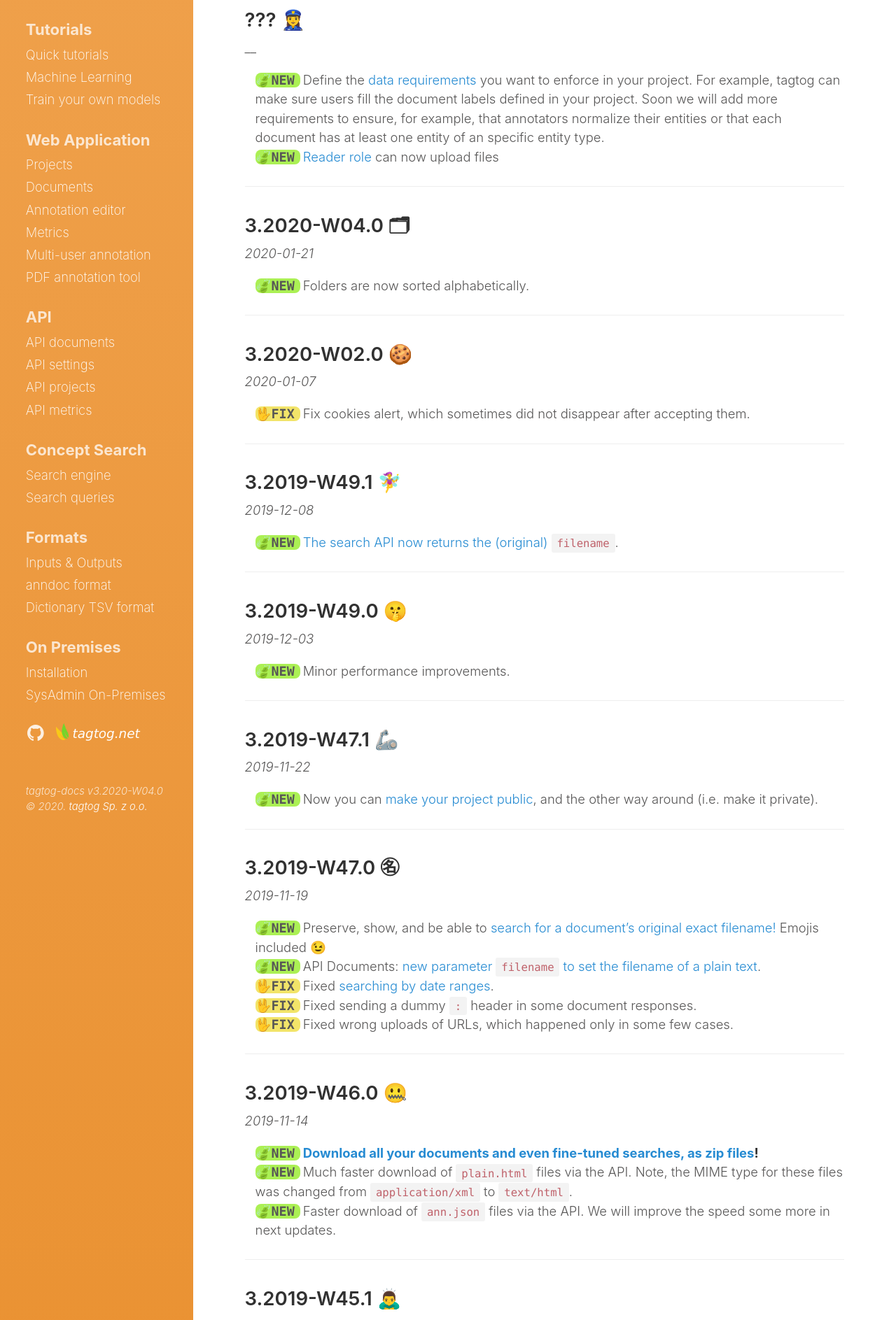
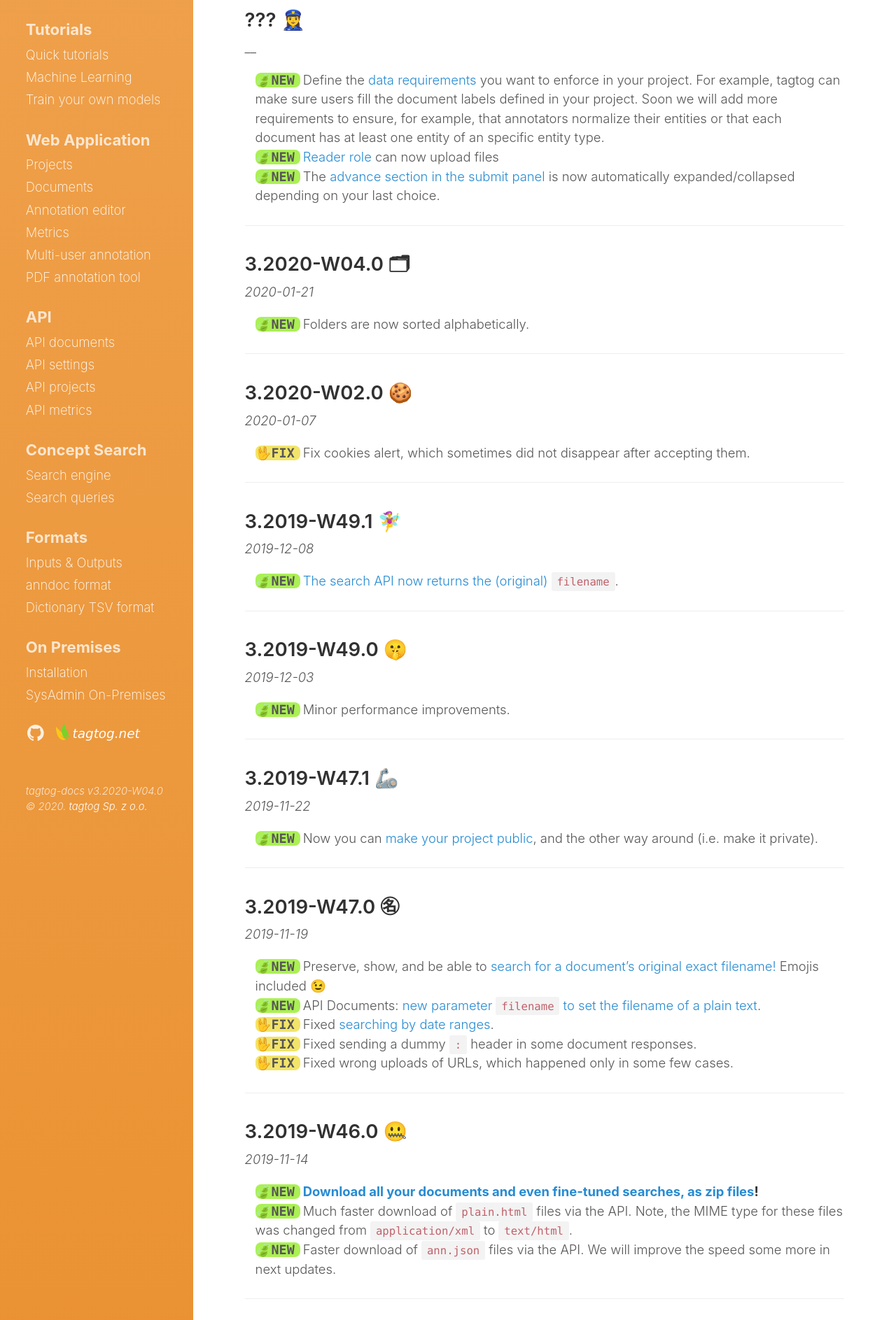
Before and after one commit to tagtogorg/tagtog-doc, a Jekyll site: the page built from updates.md, in a window 1280 px wide. Shown: the part 359-2246 px from the top of the page at 70% size. Built offline with Jekyll 4.4.1, drawn with Linux system fonts in a browser that asks for light colours; nearby versions of some CDN libraries; emoji names are drawn with the system emoji font.

Commit message:
New update in updates with the automatic expand/collapse

```diff
--- a/updates.md
+++ b/updates.md
@@ -20,6 +20,7 @@ __
 <ul class="updates">
   <li class="new"><span markdown="1">Define the [data requirements](projects.html#requirements) you want to enforce in your project. For example, tagtog can make sure users fill the document labels defined in your project. Soon we will add more requirements to ensure, for example, that annotators normalize their entities or that each document has at least one entity of an specific entity type. </span></li>
   <li class="new"><span markdown="1">[Reader role](collaboration.html#roles) can now upload files</span></li>
+  <li class="new"><span markdown="1">The [advance section in the submit panel](documents.html#upload-text) is now automatically expanded/collapsed depending on your last choice.</span></li>
 </ul>
 
 ---
```
